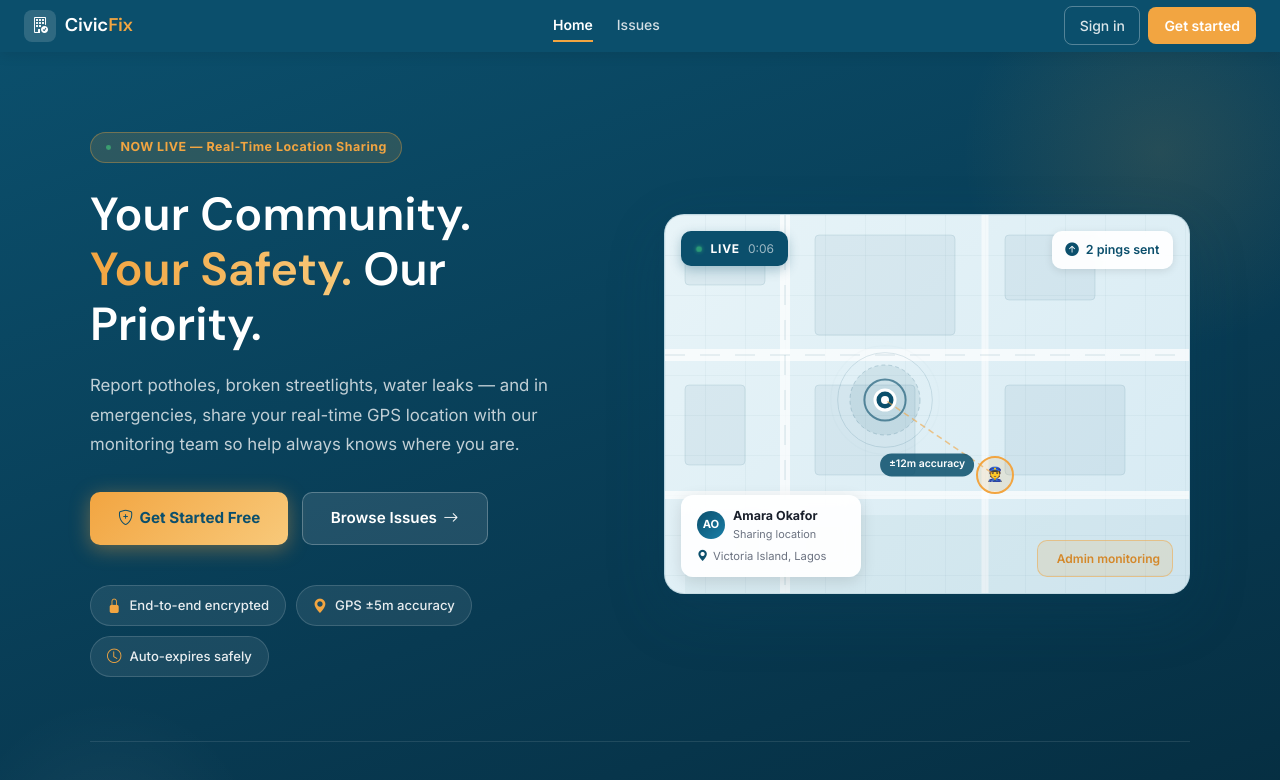
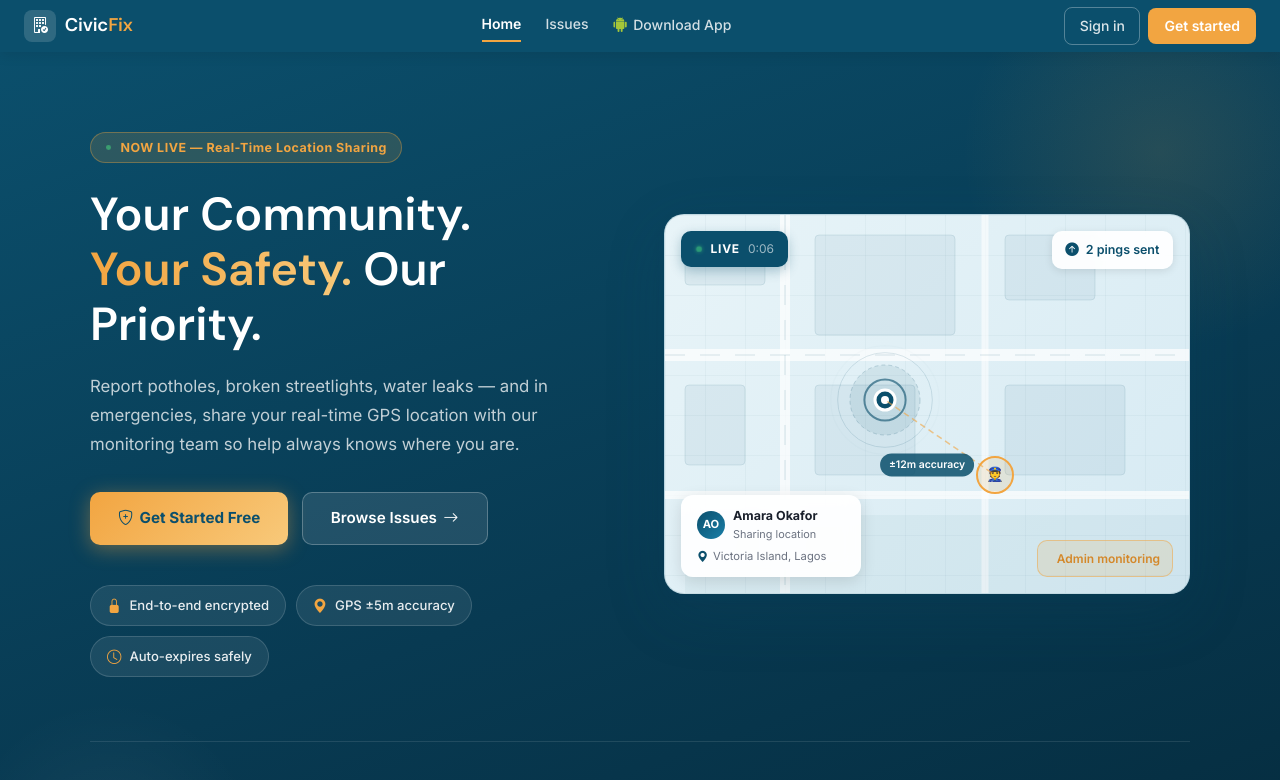
Before and after one commit to ShimboJr/CivicFix-Frontend, a React (Vite) app: page / in a window 1280 px wide. Shown: the top 780 px of the page. Built offline with nearby package versions, Linux system fonts and the light colour scheme; no server answers.

Commit message:
feat: add Home page and PublicNav components

```diff
--- a/src/components/PublicNav.jsx
+++ b/src/components/PublicNav.jsx
@@ -136,6 +136,36 @@ export default function PublicNav() {
             </NavLink>
           </li>
 
+          <li className="nav-item">
+            {/* External link — opens in a new tab; rel attrs protect against
+                opener-based attacks while allowing the download page to load. */}
+            <a
+              href="https://drive.google.com/file/d/1tdDvIU7ZTDavCeovHnI7sYjeqYoTccAL/view?usp=drivesdk"
+              target="_blank"
+              rel="noopener noreferrer"
+              onClick={close}
+              className="nav-link"
+              style={{
+                color: 'rgba(255,255,255,0.82)',
+                fontWeight: 500,
+                fontSize: '0.875rem',
+                textDecoration: 'none',
+                padding: '0.4rem 0',
+                display: 'inline-flex',
+                alignItems: 'center',
+                gap: '0.35rem',
+                borderBottom: '2px solid transparent',
+                transition: 'color 150ms, border-color 150ms',
+                whiteSpace: 'nowrap',
+              }}
+              onMouseEnter={(e) => { e.currentTarget.style.color = '#fff'; }}
+              onMouseLeave={(e) => { e.currentTarget.style.color = 'rgba(255,255,255,0.82)'; }}
+            >
+              <i className="bi bi-android2" style={{ fontSize: '0.95rem', color: '#a4c639' }}/>
+              Download App
+            </a>
+          </li>
+
           {/*
            * Deferred links — uncomment and add routes when pages are built:
            * <li className="nav-item">
--- a/src/pages/Home.jsx
+++ b/src/pages/Home.jsx
@@ -967,13 +967,14 @@ export default function Home() {
             </Link>
           </div>
 
-          {/* Bottom trust row */}
+          {/* Bottom trust row — uses the same `display` object as the stat strip.
+               Falls back to FALLBACK constants until the API response arrives. */}
           <div style={{
             display: 'flex', flexWrap: 'wrap', gap: '0.6rem',
             justifyContent: 'center',
           }}>
-            <TrustBadge icon="bi-people-fill"       label="12,000+ active citizens"/>
-            <TrustBadge icon="bi-check-circle-fill"  label="1,800+ issues resolved"/>
+            <TrustBadge icon="bi-people-fill"       label={`${display.activeCitizens} active citizens`}/>
+            <TrustBadge icon="bi-check-circle-fill"  label={`${display.resolvedIssues} issues resolved`}/>
             <TrustBadge icon="bi-shield-check-fill"  label="Privacy-first design"/>
           </div>
         </div>
```
